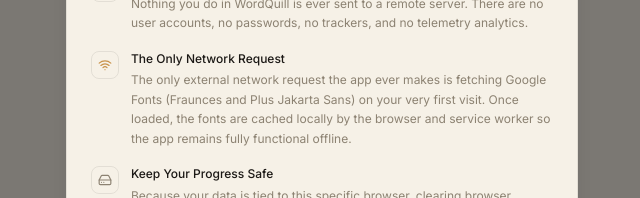
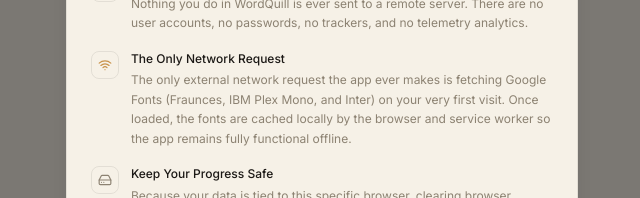
Before and after one commit to ShashiDao/WordQuill, a React (Vite) app: page / in a window 1280 px wide. Both pictures are taken after a click on the button "How your data works". Shown: the part 651-849 px from the top of the page, without its empty margins (318-958 px from the left). Built offline with nearby package versions, Linux system fonts and the light colour scheme.

Commit message:
docs: update font list in privacy modal
Reflect the transition to IBM Plex Mono and Inter fonts in the privacy documentation.

```diff
--- a/src/components/DataPrivacyModal.tsx
+++ b/src/components/DataPrivacyModal.tsx
@@ -91,7 +91,7 @@
                 The Only Network Request
               </strong>
               <p>
-                The only external network request the app ever makes is fetching Google Fonts (Fraunces and Plus Jakarta Sans) on your very first visit. Once loaded, the fonts are cached locally by the browser and service worker so the app remains fully functional offline.
+                The only external network request the app ever makes is fetching Google Fonts (Fraunces, IBM Plex Mono, and Inter) on your very first visit. Once loaded, the fonts are cached locally by the browser and service worker so the app remains fully functional offline.
               </p>
             </div>
           </div>
```
